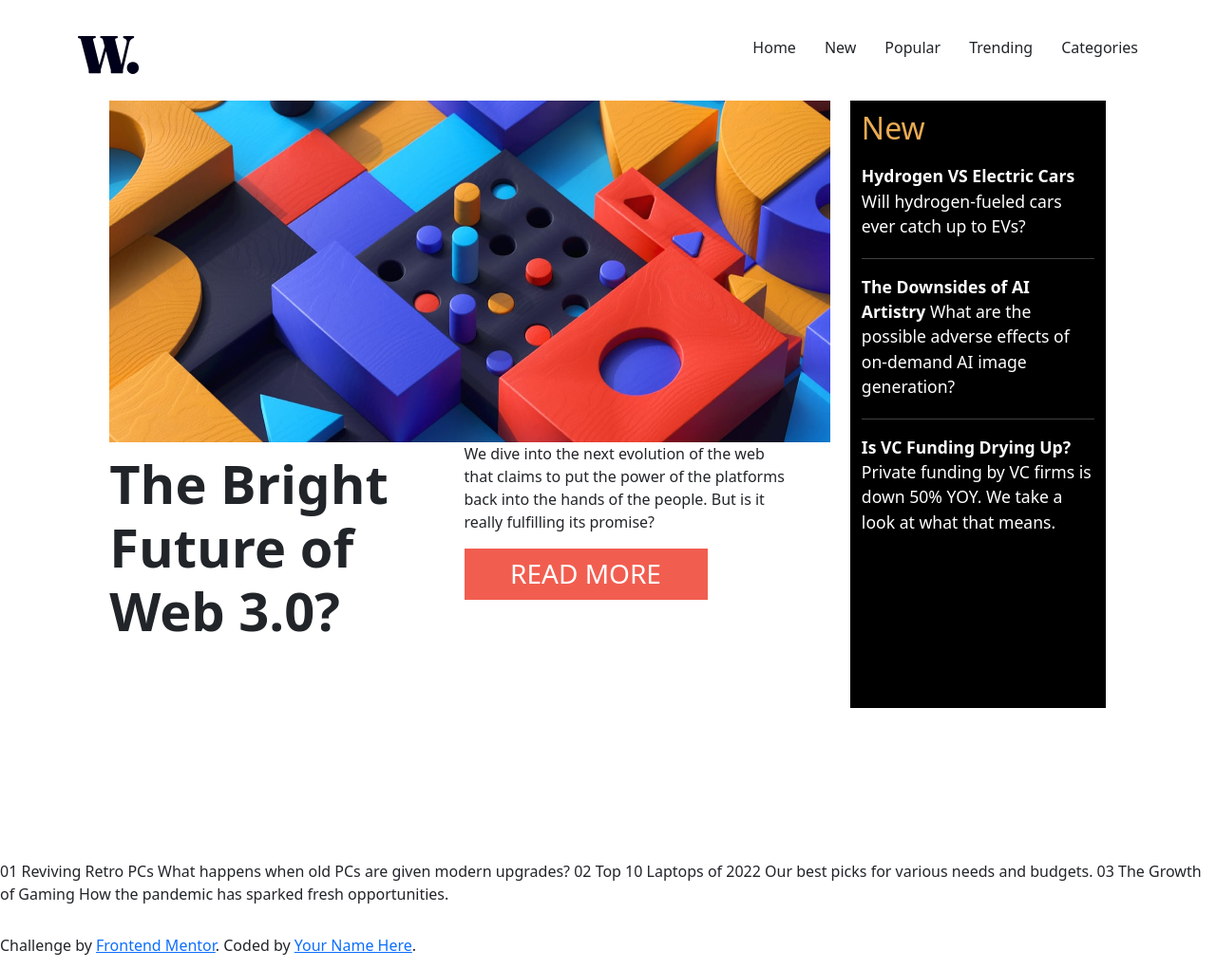
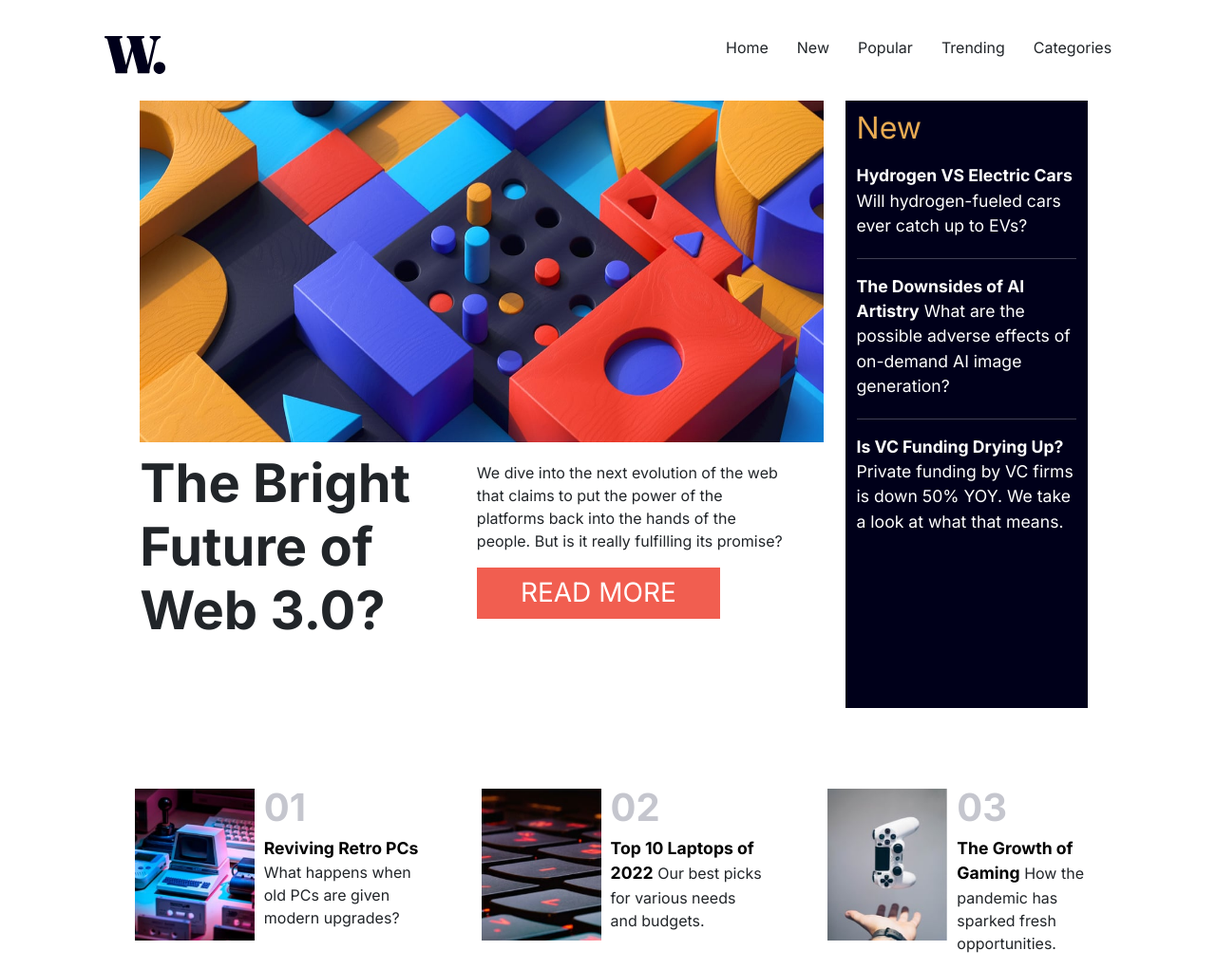
Before and after one commit to etimexo/News-homepage, a plain HTML site: page index.html in a window 1280 px wide. Shown: the whole page at 95% size. Drawn offline with nearby package versions, Linux system fonts and the light colour scheme.

Commit message:
Edit files

```diff
--- a/index.html
+++ b/index.html
@@ -24,6 +24,7 @@
             <li class="nav-item"><a class="nav-link" href="#">Trending</a></li>
             <li class="nav-item"><a class="nav-link" href="#">Categories</a></li>
           </ul>
+        </div>
       </nav>
     </div>
       <div class="row d-flex row1 ">
@@ -50,7 +51,7 @@
           </div>
         </div>
 
-        <div class="col-lg-1 img2">
+        <div class="col-lg-1 img2 mb-1">
           <h2>
             New
           </h2>
@@ -70,24 +71,33 @@
       </div>
     </div>
 
-    01
-    Reviving Retro PCs
+    <section class="row row2">
+      <div class="col">
+        <img src="./assets/images/image-retro-pcs.jpg" alt="">
+          <p>
+            <span>01</span> <br>
+            <span class="span2">Reviving Retro PCs </span>
             What happens when old PCs are given modern upgrades?
-
-    02
-    Top 10 Laptops of 2022
+          </p>
+      </div>
+      <div class="col">
+        <img src="./assets/images/image-top-laptops.jpg" alt="">
+          <p>
+            <span>02</span> <br>
+            <span class="span2">Top 10 Laptops of 2022</span>
             Our best picks for various needs and budgets.
-
-    03
-    The Growth of Gaming
+          </p>
+      </div>
+      <div class="col">
+        <img src="./assets/images/image-gaming-growth.jpg" alt="">
+          <p>
+            <span>03</span> <br>
+            <span class="span2">The Growth of Gaming</span>
             How the pandemic has sparked fresh opportunities.
+          </p>
+      </div>
+    </section>
   </main>
-
-
-  <div class="attribution">
-    Challenge by <a href="https://www.frontendmentor.io?ref=challenge" target="_blank">Frontend Mentor</a>.
-    Coded by <a href="#">Your Name Here</a>.
-  </div>
   <script src="script.js"></script>
   <script src="https://cdn.jsdelivr.net/npm/@popperjs/core@2.11.8/dist/umd/popper.min.js" integrity="sha384-I7E8VVD/ismYTF4hNIPjVp/Zjvgyol6VFvRkX/vR+Vc4jQkC+hVqc2pM8ODewa9r" crossorigin="anonymous"></script>
   <script src="https://cdn.jsdelivr.net/npm/bootstrap@5.3.0/dist/js/bootstrap.min.js" integrity="sha384-fbbOQedDUMZZ5KreZpsbe1LCZPVmfTnH7ois6mU1QK+m14rQ1l2bGBq41eYeM/fS" crossorigin="anonymous"></script>
--- a/script.js
+++ b/script.js
@@ -21,10 +21,11 @@ document.addEventListener("click", (event) => {
     if (!isNavMenuClicked && !isTogglerClicked) {
       toggler.classList.remove("active")
       navMenu.classList.remove("active")
-      togglerImage.src = toggleOpenImage;
+      togglerImage.src = toggleOpenImage
     }
 })
 document.querySelectorAll(".nav-item").forEach(n => n.addEventListener("click", () => {
     toggler.classList.remove("active")
     navMenu.classList.remove("active")
+    togglerImage.src = toggleOpenImage
 }))
--- a/style.css
+++ b/style.css
@@ -1,7 +1,12 @@
+@import url('https://fonts.googleapis.com/css2?family=Inter:wght@400;700;800&display=swap');
 * {
     margin: 0;
     padding: 0;
     box-sizing: border-box;
+    font-family: 'Inter', sans-serif;
+}
+body {
+
 }
 main {
   margin: 30px auto;
@@ -26,7 +31,7 @@ ul {
 .row1 .img2 {
   margin-top: 50px;
   height: 55vh;
-  background-color: black;
+  background-color: hsl(240, 100%, 5%);
   color: white;
 }
 .row1 .img2 h2 {
@@ -34,7 +39,8 @@ ul {
   padding-top: 10px;
   padding-bottom: 10px;
 }
-@media (max-width: 576px) {
+
+@media (max-width: 991px) {
   main {
     width: 80%;
   }
@@ -62,7 +68,7 @@ ul {
     height: 100vh;
     transition: 0.5s;
     background-color: #fff;
-    padding-top: 80px;
+    padding-top: 170px;
   }
   .nav-item {
     margin: 15px auto;
@@ -103,19 +109,49 @@ ul {
   .row1 .future button {
     width: 50vw;
   }
-
+  .row2 .col {
+    display: flex;
+    width: 200vw;
+    padding-top: 20px;
+    padding-bottom: 20px;
+  }
+  .row2 .col img {
+    width: 20vw;
+    height: 100%;
+    padding-right: 10px;
+  }
+  .row2 .col span {
+    font-weight: 800;
+    font-size: 2rem;
+    color: hsl(233, 8%, 79%);
+  }
+  .row2 .col .span2 {
+    font-size: 1.1rem;
+    font-weight: 700;
+    color: #000;
+  }
 }
-@media (min-width: 577px) and (max-width: 992px) {
-  /* CSS rules specific to medium devices */
-}
+/* @media (min-width: 577px) and (max-width: 992px) {
+  main {
+    width: 95%;
+    margin: 30px auto;
+  }
+  .row1 .img1 .img1-desktop {
+    display: block;
+    width: 105%;
+    height: 45vh;
+  }
+  .row1 .img1 .img1-mobile {
+    display: none;
+  }
+} */
 @media (min-width: 992px) {
   main {
-    width: 80%;
-    width: 100%;
+    width: 95%;
     margin: 30px auto;
   }
   .navbar {
-    width: 100%;
+    width: 95%;
     margin: 20px auto;
     display: flex;
     align-items: center;
@@ -139,9 +175,8 @@ ul {
   }
   .row .img2 {
     width: 21%;
-    background-color: black;
+    background-color: hsl(240, 100%, 5%);
     margin-left: 40px;
-    height: 100%;
   }
   .row .img1-mobile {
     display: none;
@@ -170,7 +205,8 @@ ul {
     font-weight: bold;
     margin: 10px auto;
   }
-  .row1 .future .para1 {
+  .row1 .img1 .future .para1 {
+    padding-top: 20px;
     font-size: 1rem;
   }
   .row1 .img2 {
@@ -183,4 +219,35 @@ ul {
   .row1 .img2 {
     height: 80vh;
   }
+  .row2 {
+    width: 90%;
+    position: relative;
+    top: -80px;
+    left: 6vw;
+  }
+  .row2 .col {
+    padding: 0 20px;
+    display: flex;
+    height: 10vh;
+    margin: 5px auto 0 25px;
+    width: 20%;
+  }
+  .row2 .col img {
+    width: 20vw;
+    height: 200%;
+    padding-right: 10px;
+  }
+  span {
+    font-weight: 700;
+    font-size: 2.5rem;
+    color: hsl(233, 8%, 79%);
+  }
+  .row2 .col p {
+    position: relative;
+    top: -10px;
+  }
+  .row2 .col .span2{
+    font-size: 1.1rem;
+    color: #000;
+  }
 }
```
Also changed, not shown: assets/images/screenshot.png (added), 2 other files. Lines whose indentation alone changed are shown as unchanged.
